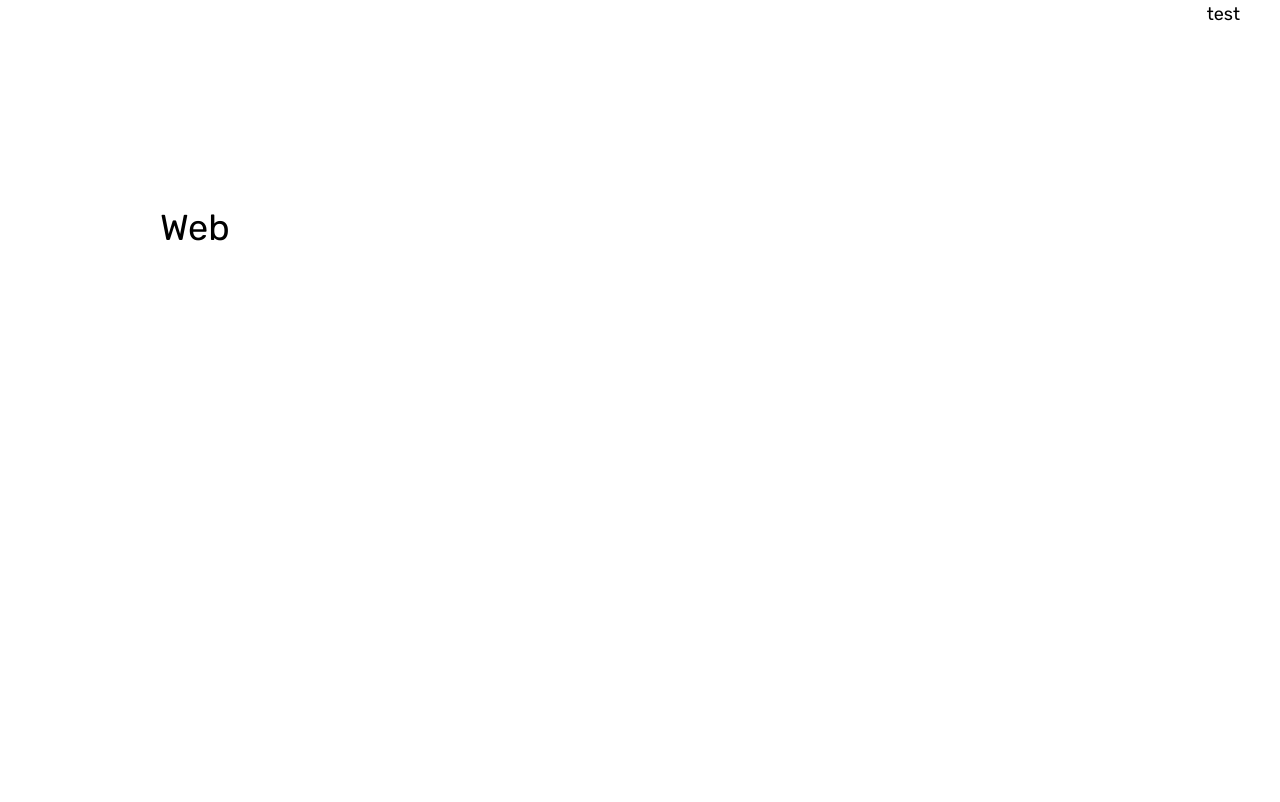
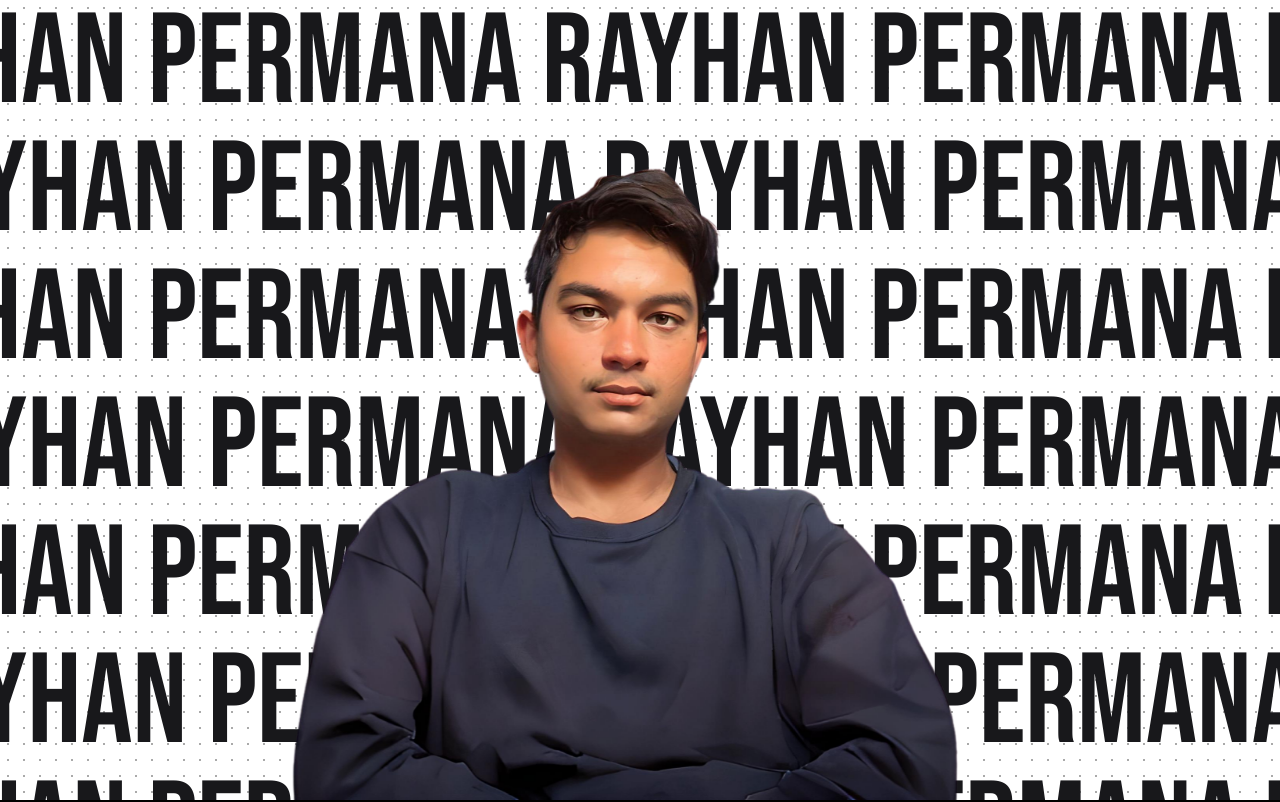
Before and after one commit to SonicRay241/my-portfolio, a Next.js app: page / in a window 1280 px wide. Shown: the top 802 px of the page. Built offline with nearby package versions, Linux system fonts and the light colour scheme.

Commit message:
Hero section

```diff
--- a/app/globals.css
+++ b/app/globals.css
@@ -4,4 +4,5 @@
 
 :root {
     scroll-behavior: smooth;
+    background-color: white;
 }
--- a/app/page.tsx
+++ b/app/page.tsx
@@ -1,9 +1,10 @@
 "use client"
 
-import { useEffect, useRef, useState, FC} from "react";
+import { useEffect, useRef, useState } from "react";
 import { Variants, motion } from "framer-motion"
 import { Property } from "csstype"
-import NavBar from "@/components/NavBar";
+import Hero from "@/components/Hero";
+import HeroMobile from "@/components/HeroMobile";
 
 type T2dCoord = {
   x: number
@@ -12,8 +13,9 @@ type T2dCoord = {
 
 const Page = () => {
   const [isMobileDevice, setIsMobileDevice] = useState(false)
+  const [screenHeight, setScreenHeight] = useState(0)
 
-  const defaultCursorColor: Property.BackgroundColor = "black"
+  const defaultCursorColor: Property.BackgroundColor = "transparent"
   const defaultCursorSize: number = 40
 
   const [mousePos, setMousePos] = useState<T2dCoord>({x: 0, y: 0})
@@ -33,6 +35,9 @@ const Page = () => {
 
 
   useEffect(() => {
+    setTimeout(()=>{
+      setScreenHeight(window.innerHeight)
+    }, 1000)
     setIsMobileDevice(/iPhone|iPad|iPod|Android/i.test(navigator.userAgent))
     if (!renderCursor) setMousePos({x: window.innerWidth/2, y: window.innerHeight/2} )
 
@@ -76,34 +81,47 @@ const Page = () => {
     },
   }
 
-  const mouseEnter: (size: number, color: Property.BackgroundColor) => void = (size, color) => {
+  const overlayVariants: Variants = {
+    default: {
+      top: screenHeight,
+    }
+  }
+
+  function cursorChange(size: number, color: Property.BackgroundColor, blend: Property.MixBlendMode = "difference") {
     setCursorSize(Math.max(size, defaultCursorSize))
     setCursorColor(color)
-    setCursorBlendMode("difference")
+    setCursorBlendMode(blend)
   }
 
-  const mouseLeave = () => {
+  const defaultCursor = () => {
     setCursorSize(defaultCursorSize)
     setCursorBlendMode("normal")
     setCursorColor(defaultCursorColor)
   }
 
   return (
-    <main className="h-screen w-full bg-white">
+    <main className="h-screen w-full bg-transparent">
+      <motion.div className="fixed z-50 h-screen w-screen bg-black" variants={overlayVariants} animate="default"/>
       { !isMobileDevice &&
         <motion.div
-          className="fixed z-50 rounded-full pointer-events-none hidden sm:block"
+          className="fixed z-40 rounded-full pointer-events-none hidden sm:block transition-colors"
           variants={variants}
           animate="default"
           ref={cursor}
         />
       }
 
-      <NavBar mouseEnterHandler={(size, color) => mouseEnter(size, color)} mouseLeaveHandler={mouseLeave} mobile={isMobileDevice} links={navbarChildren}/>
-      <div className="flex w-full h-fit justify-center items-center">
-        <div className="w-[320px] sm:w-[540px] md:w-[640px] lg:w-[960px]">
-          <h1 className="text-4xl text-black text-center w-fit mt-52 mb-96 h-96" onMouseEnter={() => mouseEnter(120, "white")} onMouseLeave={mouseLeave}>{isMobileDevice ? "Mobile" : "Web"}</h1>
-          <div className="w-20 h-7 bg-red-600" ref={testRef}></div>
+      {/* <NavBar mouseEnterHandler={(size, color) => cursorChange(size, color)} mouseLeaveHandler={mouseLeave} mobile={isMobileDevice} links={navbarChildren}/> */}
+      <div className="w-full h-screen">
+        { !isMobileDevice && <Hero/> }
+        <div className="w-full h-screen">
+          { isMobileDevice && <HeroMobile/> }
+        </div>
+        <div className="flex w-full h-1/2 justify-center items-center bg-black" onMouseEnter={() => cursorChange(40, "white", "normal")} onMouseLeave={defaultCursor}>
+          <div className="w-[320px] sm:w-[540px] md:w-[640px] lg:w-[960px]">
+            <h1 className="text-4xl text-white text-center w-fit mt-" onMouseEnter={() => cursorChange(120, "white")} onMouseLeave={() => cursorChange(40, "white", "normal")}>{isMobileDevice ? "Mobile" : "Web"}</h1>
+
+          </div>
         </div>
       </div>
     </main>
--- /dev/null
+++ b/components/Hero/index.tsx
@@ -0,0 +1,38 @@
+"use client"
+
+import { useEffect, useState } from "react"
+import { motion, useTransform, useScroll } from "framer-motion"
+import { bebasNeue } from "@/libs/fonts"
+import MyImage from "@/public/mehd.png"
+import Image from "next/image"
+
+const Hero = () => {
+    const [bgOffset, setBgOffset] = useState(100)
+    const { scrollYProgress } = useScroll()
+
+    useEffect(() => {
+        setTimeout(()=>{
+            setBgOffset(0)
+        }, 1000)
+    })
+
+    return (
+        <div className="fixed w-full h-screen text-zinc-900 overflow-hidden -z-10 bg-[radial-gradient(#aaa_1px,#fff_1px)] [background-size:16px_16px]">
+            <div className="absolute w-full h-full">
+                <Image src={MyImage} alt="Rayhan Permana" quality={100} className="h-full object-cover" />
+            </div>
+            <div className="absolute flex w-full h-full -z-20 justify-center overflow-hidden">
+                <div className="w-full">
+                {Array.from(Array(4).keys()).map((n) =>
+                    <div key={n}>
+                        <motion.h1 className={`text-9xl -z-50 whitespace-nowrap text-center ${bebasNeue.className}`} style={{x: useTransform(scrollYProgress, [0,5], [0, 600]), transition: "all 2s cubic-bezier(0.165, 0.84, 0.44, 1), font-size 0s", translateX: -300 + bgOffset}}>Rayhan Permana Rayhan Permana Rayhan Permana</motion.h1>
+                        <motion.h1 className={`text-9xl -z-50 whitespace-nowrap text-center ${bebasNeue.className}`} style={{x: useTransform(scrollYProgress, [0,5], [0, -600]), transition: "all 2s cubic-bezier(0.165, 0.84, 0.44, 1), font-size 0s", translateX: -bgOffset}}>Rayhan Permana Rayhan Permana Rayhan Permana</motion.h1>
+                    </div>
+                )}
+                </div>
+            </div>
+        </div>
+    )
+}
+
+export default Hero
--- /dev/null
+++ b/components/HeroMobile/index.tsx
@@ -0,0 +1,20 @@
+"use client"
+
+import { bebasNeue } from "@/libs/fonts"
+import { motion, useTransform, useScroll } from "framer-motion"
+
+const HeroMobile = () => {
+    const { scrollYProgress } = useScroll()
+
+    return (
+        <div className="flex w-full h-full items-center justify-center bg-[radial-gradient(#aaa_1px,#fff_1px)] [background-size:16px_16px]">
+            <motion.div className="px-4" style={{translateY: useTransform(scrollYProgress, [0,2], [0, 600])}}>
+                <h1 className={`text-8xl ${bebasNeue.className}`}>Rayhan Permana</h1>
+                <p className={`text-2xl ${bebasNeue.className}`}>A full-stack web developer &</p>
+                <p className={`text-2xl ${bebasNeue.className}`}>data science student.</p>
+            </motion.div>
+        </div>
+    )
+}
+
+export default HeroMobile
--- a/components/NavBar/index.tsx
+++ b/components/NavBar/index.tsx
@@ -36,10 +36,10 @@ const NavLink:
       variants={props.mobile ? mobileVariants : undefined}
       initial={props.mobile ? "initial" : undefined}
       animate={props.mobile ? "open" : undefined}
-      onMouseEnter={()=>props.mouseEnterHandler(60, "white")}
+      onMouseEnter={() => props.mouseEnterHandler(60, "white")}
       onMouseLeave={props.mouseLeaveHandler}
     >
-      <h1 onClick={()=>{if (props.divRef) {props.divRef.scrollIntoView()}; props.closeMenuCallBack()}}
+      <h1 onClick={() => {if (props.divRef) {props.divRef.scrollIntoView()}; props.closeMenuCallBack()}}
           className="cursor-pointer text-lg"
       >
         {props.title}
--- /dev/null
+++ b/libs/fonts.ts
@@ -0,0 +1,6 @@
+import { Bebas_Neue } from "next/font/google"
+
+export const bebasNeue = Bebas_Neue({
+    weight: "400",
+    subsets: ["latin"]
+})
```
Also changed, not shown: public/me.png (added), public/mehd.png (added).
